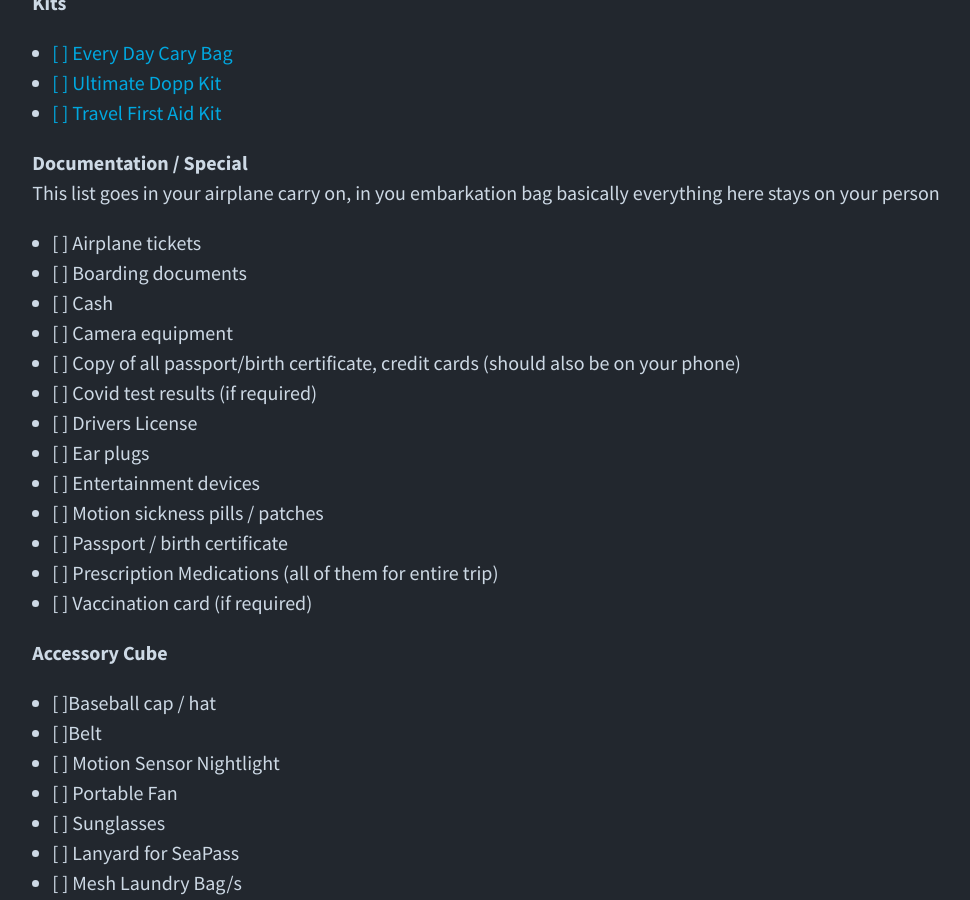
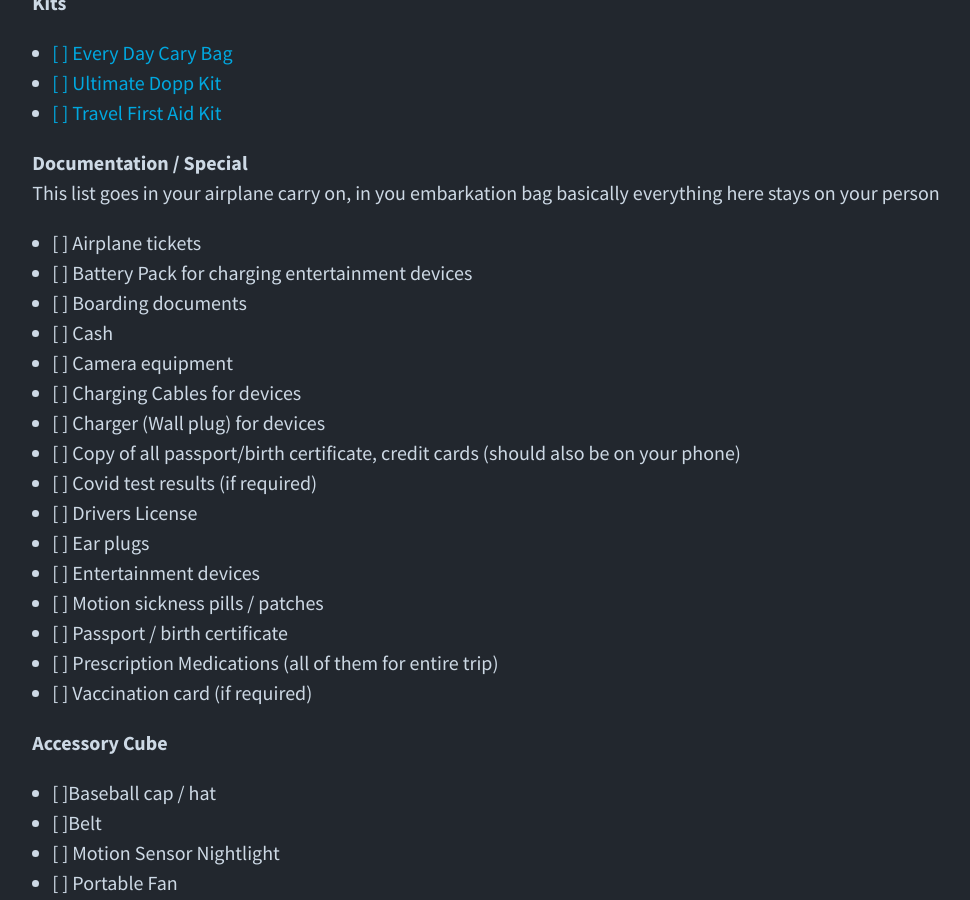
Before and after one commit to mjh2901/mikehathaway.com, a Jekyll site: the page built from _posts/posts/2023-10-01-cruise_packing_list.markdown, in a window 1280 px wide and 900 px high, scrolled down 1055 px. Shown: the whole window, without its empty margins (83-1053 px from the left). Built offline with Jekyll 4.4.1, drawn with Linux system fonts in a browser that asks for light colours; our own code applies the rules of GitHub Pages for plain Markdown files.

Commit message:
Updated Cruise Packing List

```diff
--- a/_posts/posts/2023-10-01-cruise_packing_list.markdown
+++ b/_posts/posts/2023-10-01-cruise_packing_list.markdown
@@ -43,11 +43,17 @@ This list goes in your airplane carry on, in you embarkation bag basically every
 
 * \[ \] Airplane tickets
 
+* \[ \] Battery Pack for charging entertainment devices
+
 * \[ \] Boarding documents
 
 * \[ \] Cash
 
 * \[ \] Camera equipment
+
+* \[ \] Charging Cables for devices
+
+* \[ \] Charger (Wall plug) for devices
 
 * \[ \] Copy of all passport/birth certificate, credit cards (should also be on your phone)
 
```
